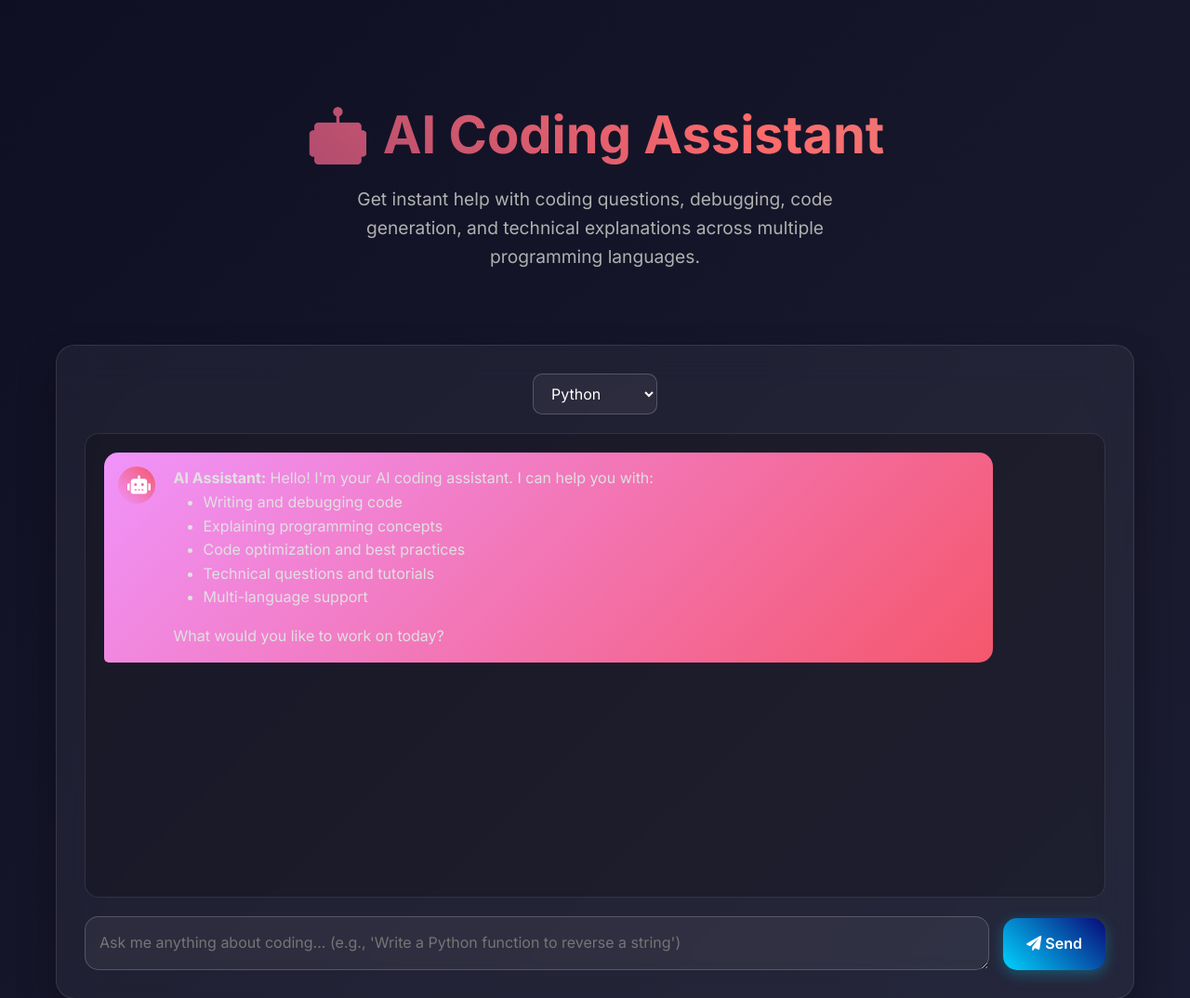
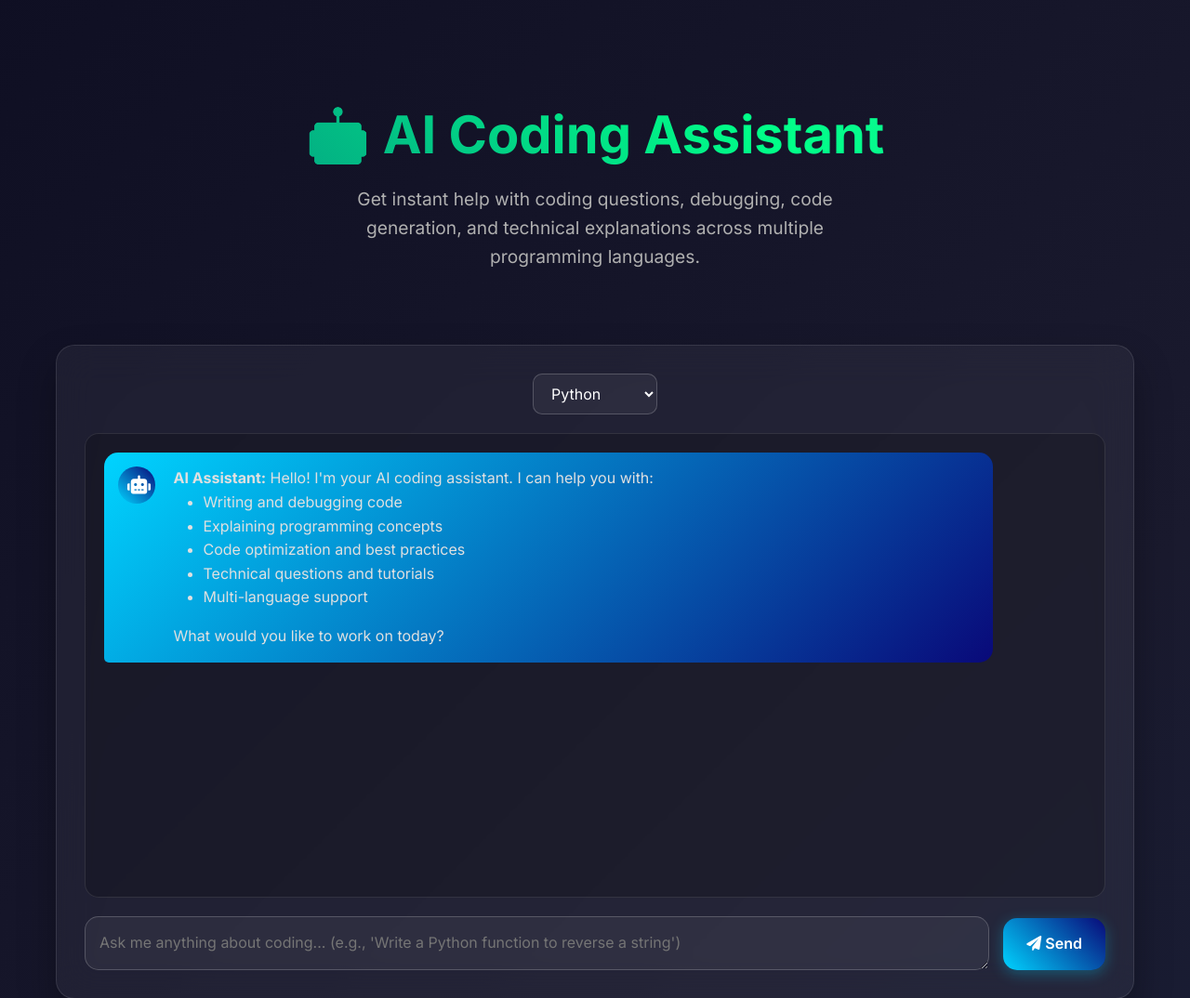
Before and after one commit to nikhildubey-23/sparksolutions, a Flask app: page /aibot in a window 1280 px wide. Shown: the part 42-1116 px from the top of the page at 93% size. Run offline with Flask 3, Linux system fonts and the light colour scheme; some libraries are stand-ins or nearby versions.

Commit message:
Remove pink color from AI bot UI, replace with blue gradient

```diff
--- a/templates/aibot.html
+++ b/templates/aibot.html
@@ -52,7 +52,7 @@
         .header-section h1 {
             font-size: 3.5rem;
             font-weight: 700;
-            background: linear-gradient(45deg, #00d4ff, #090979, #ff6b6b, #4ecdc4);
+            background: linear-gradient(45deg, #00d4ff, #090979, #00ff88, #4ecdc4);
             background-size: 400% 400%;
             -webkit-background-clip: text;
             -webkit-text-fill-color: transparent;
@@ -114,7 +114,7 @@
         }
 
         .message.ai {
-            background: linear-gradient(135deg, #f093fb 0%, #f5576c 100%);
+            background: linear-gradient(135deg, #00d4ff 0%, #090979 100%);
             margin-right: 100px;
             border-bottom-left-radius: 5px;
         }
@@ -414,7 +414,7 @@
 
         <div id="chat-messages" class="chat-messages">
             <div class="message ai">
-                <div class="avatar" style="background: linear-gradient(45deg, #f093fb, #f5576c);">
+                <div class="avatar" style="background: linear-gradient(45deg, #00d4ff, #090979);">
                     <i class="fas fa-robot" style="color: white; font-size: 20px; margin-top: 10px; margin-left: 10px;"></i>
                 </div>
                 <div class="content">
@@ -432,7 +432,7 @@
         </div>
 
         <div id="typing-indicator" class="typing-indicator">
-            <div class="avatar" style="background: linear-gradient(45deg, #f093fb, #f5576c);">
+            <div class="avatar" style="background: linear-gradient(45deg, #00d4ff, #090979);">
                 <i class="fas fa-robot" style="color: white; font-size: 20px; margin-top: 10px; margin-left: 10px;"></i>
             </div>
             <div class="content">
@@ -625,7 +625,7 @@
 
             const avatar = type === 'user' ?
                 '<div class="avatar" style="background: linear-gradient(45deg, #667eea, #764ba2);"><i class="fas fa-user" style="color: white; font-size: 20px; margin-top: 10px; margin-left: 10px;"></i></div>' :
-                '<div class="avatar" style="background: linear-gradient(45deg, #f093fb, #f5576c);"><i class="fas fa-robot" style="color: white; font-size: 20px; margin-top: 10px; margin-left: 10px;"></i></div>';
+                '<div class="avatar" style="background: linear-gradient(45deg, #00d4ff, #090979);"><i class="fas fa-robot" style="color: white; font-size: 20px; margin-top: 10px; margin-left: 10px;"></i></div>';
 
             const sender = type === 'user' ? 'You:' : 'AI Assistant:';
 
```
